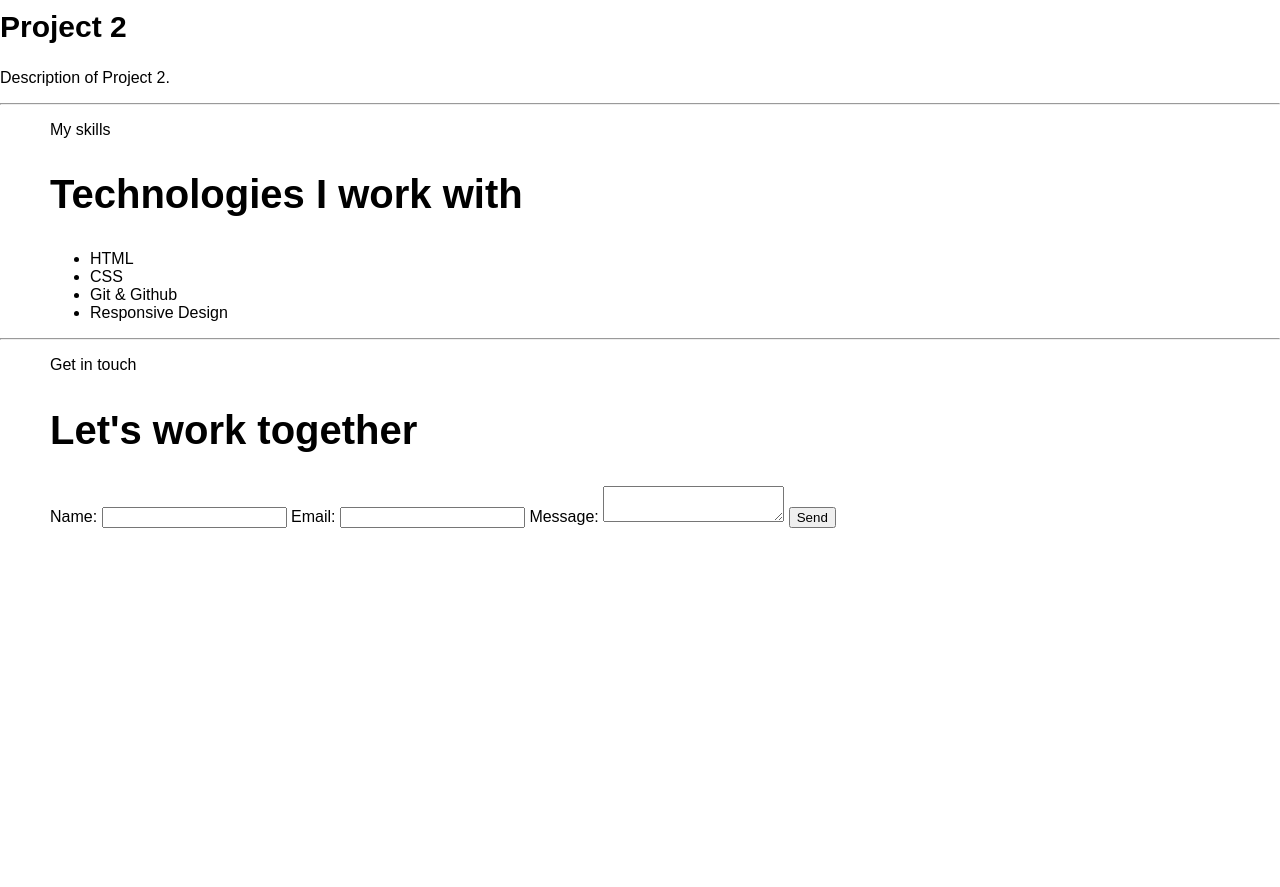
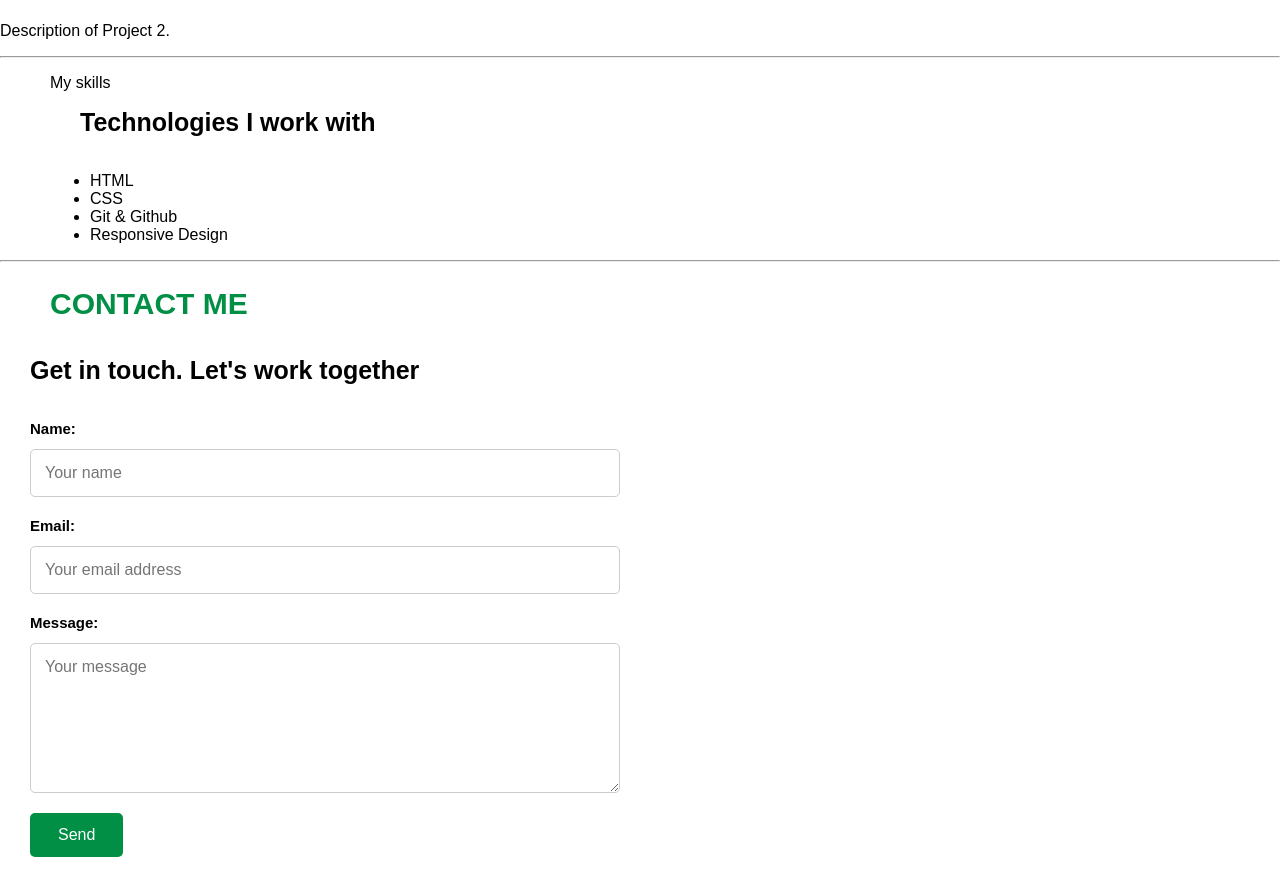
Before and after one commit to Toluwani03/protech_portfolio_assignment, a plain HTML site: page index.html in a window 1280 px wide. Shown: the part 1217-2104 px from the top of the page. Before the commit the page ends 1745 px from the top, so only its background shows below. Drawn offline with Linux system fonts and the light colour scheme.

Commit message:
Updated contact section and added repsonsive styling

```diff
--- a/index.html
+++ b/index.html
@@ -119,24 +119,44 @@
 
       <hr />
 
-      <section class="sec" id="contact">
-        <p class="one-p">Get in touch</p>
+      <section id="contact">
+        <h2 class="title">Contact Me</h2>
 
-        <h1 class="two-h">Let's work together</h1>
+        <p class="two-h"></p>
+
+        <h1 class="two-h">Get in touch. Let's work together</h1>
 
         <form
+          class="contact-form"
           action="mailto:praisekasim03@gmail.com"
           method="post"
           enctype="text/plain"
         >
           <label for="name">Name:</label>
-          <input type="text" id="name" name="name" required />
+          <input
+            type="text"
+            id="name"
+            name="name"
+            placeholder="Your name"
+            required
+          />
 
           <label for="email">Email:</label>
-          <input type="email" id="email" name="email" required />
+          <input
+            type="email"
+            id="email"
+            name="email"
+            placeholder="Your email address"
+            required
+          />
 
           <label for="message">Message:</label>
-          <textarea id="message" name="message" required></textarea>
+          <textarea
+            id="message"
+            name="message"
+            placeholder="Your message"
+            required
+          ></textarea>
 
           <button type="submit">Send</button>
         </form>
--- a/style.css
+++ b/style.css
@@ -8,6 +8,7 @@ body {
     font-family: Arial, Helvetica, sans-serif;
 }
 
+/* Header styling */
 header {
     background-color: white;
     border-bottom: 1px solid grey;
@@ -49,6 +50,7 @@ a {
     text-decoration: none;
 }
 
+/* Intro section */
 h1 {
     font-size: 40px;
     font-weight: bold;
@@ -121,10 +123,11 @@ span {
     height: auto;
 }
 
+
+/* About section */
 #about {
     display: flex;
     flex-direction: column;
-    gap: 0.5px;
 }
 
 .title {
@@ -143,6 +146,7 @@ span {
     min-height: 300px;
     padding: 10px 50px 30px;
     align-items: center;
+    margin-top: -15px;
 }
 
 h2 {
@@ -151,14 +155,75 @@ h2 {
     margin-top: 0;
 }
 
+/* Contact section */
+#contact {
+    margin-bottom: 30px;
+}
 
+.two-h {
+    font-size: 25px;
+    padding: 0 30px;
+    margin-top: 0;
+    margin-bottom: 35px;
+}
+
+.contact-form {
+    padding: 0 30px;
+    max-width: 650px;
+    display: flex;
+    flex-direction: column;
+    gap: 20px;
+}
+
+#contact label {
+    font-size: 15px;
+    font-weight: 600;
+    margin-bottom: -8px;
+}
+
+#contact input,
+#contact textarea {
+    width: 100%;
+    padding: 14px;
+    border: 1px solid #ccc;
+    border-radius: 5px;
+    background-color: white;
+    font-size: 16px;
+    font-family: inherit;
+    box-sizing: border-box;
+    outline: none;
+}
+
+#contact input:focus,
+#contact textarea:focus {
+    border-color: #008f45;
+    box-shadow: 0 0 4px rgba(0, 143, 69, 0.2);
+}
+
+#contact textarea {
+    resize: vertical;
+    min-height: 150px;
+}
+
+#contact button {
+    width: fit-content;
+    padding: 13px 28px;
+    background-color: #008f45;
+    color: white;
+    border: none;
+    border-radius: 5px;
+    font-size: 16px;
+    cursor: pointer;
+    transition: 0.3s ease;
+}
+
+#contact button:hover {
+    background-color: #006b34;
+    box-shadow: 0 4px 10px rgba(0, 0, 0, 0.15);
+}
 
 /* Tablet and mobile screens */
 @media screen and (max-width: 768px) {
-
-    /* body {
-        background-color: yellow;
-    } */
 
     /* Navigation */
     nav {
@@ -177,7 +242,7 @@ h2 {
         font-size: 16px;
         gap: 10px;
     }
-    /* Hero section */
+    /* Intro section */
     #intro {
         display: flex;
         flex-direction: column;
@@ -195,11 +260,12 @@ h2 {
         max-width: 500px;
     }
 
+    /* About section */
     #about {
         display: flex;
         flex-direction: column;
         flex-wrap: wrap;
-        gap: 0.5px;
+        gap: 2px;
     }
 
     .title {
@@ -212,4 +278,17 @@ h2 {
         flex-direction: column;
         padding: 10px 20px 30px;
     }
+
+    /* Contact section */
+    .two-h {
+        margin: 0 0 20px 0;
+    }
+
+    #contact form {
+        width: 100%;
+    }
+
+    #contact button {
+        width: 100%;
+    }
 }
```
